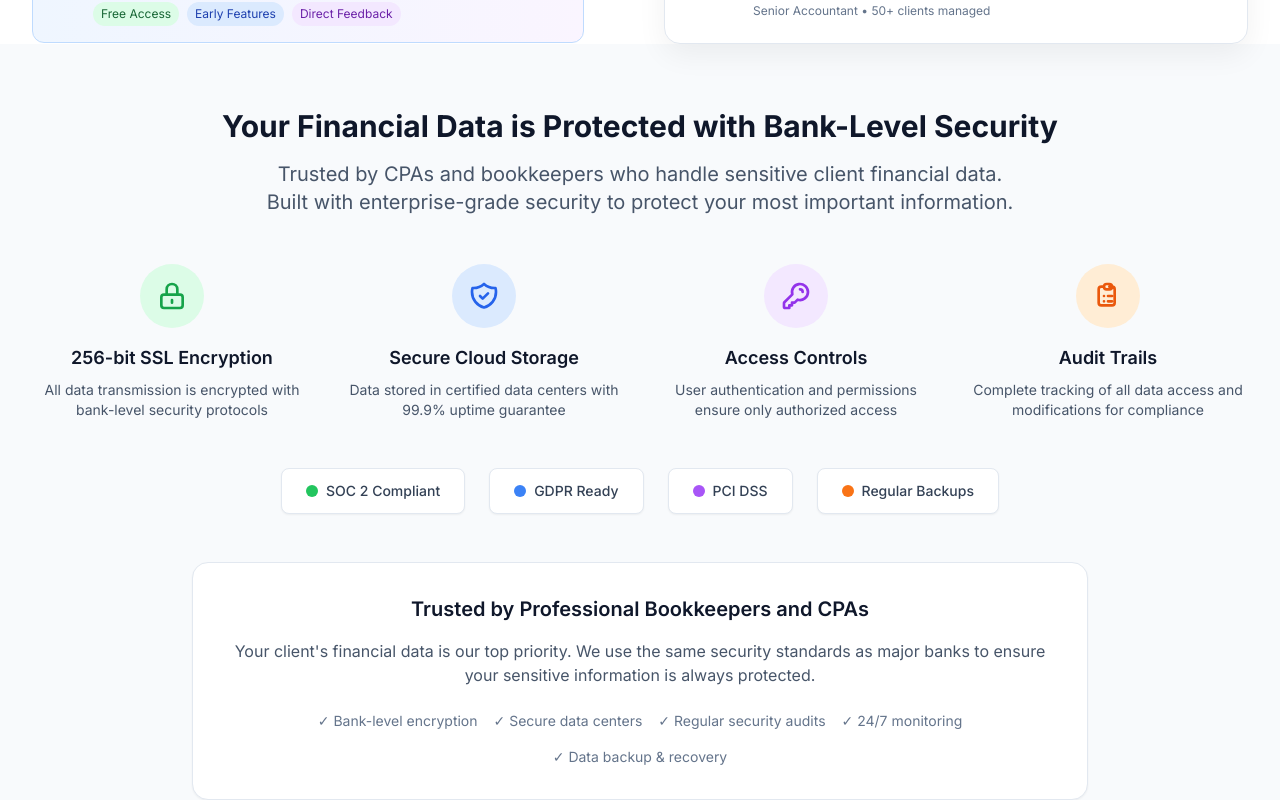
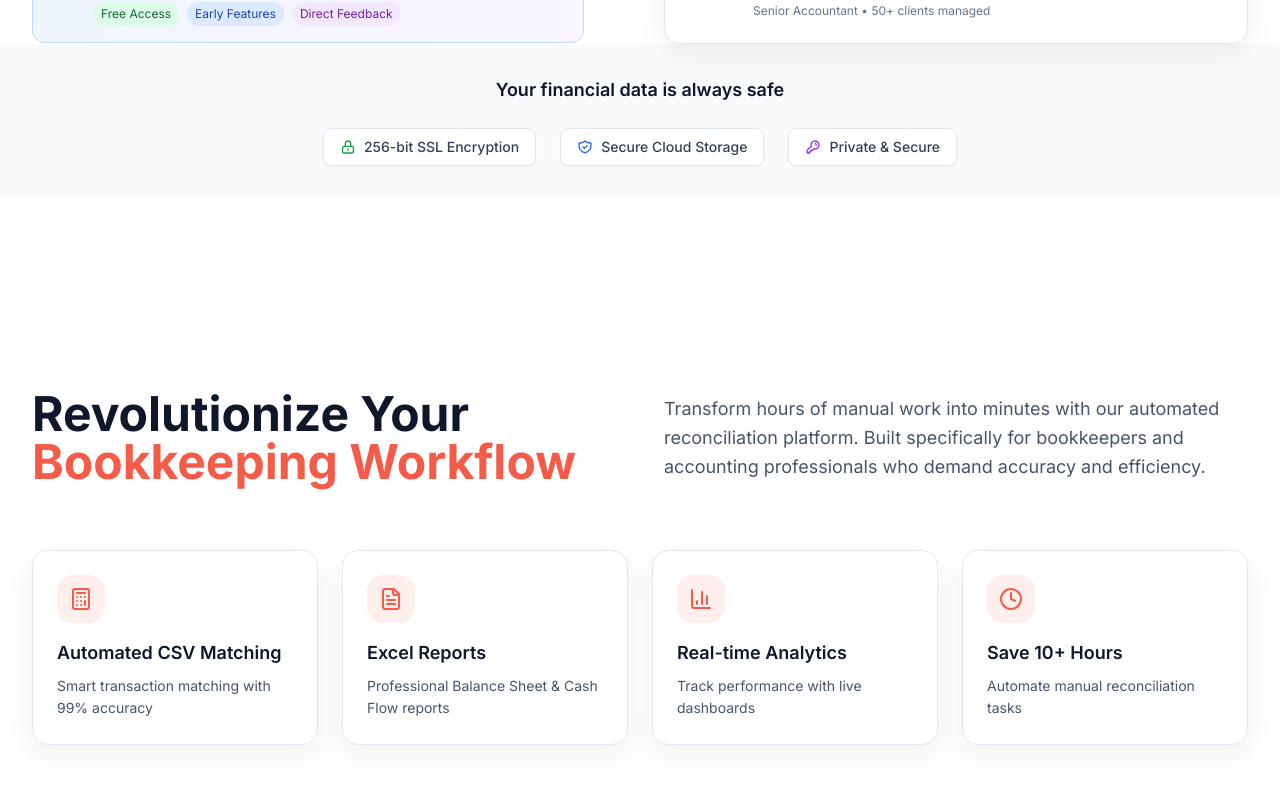
Before and after one commit to algominds35/bank-reconciliation-tool, a Next.js app: page / in a window 1280 px wide. Shown: the part 840-1640 px from the top of the page. Built offline with nearby package versions, Linux system fonts and the light colour scheme.

Commit message:
Simplify security section - replace overwhelming compliance badges with simple, reassuring security badges

```diff
--- a/src/components/CSVFirstHero.tsx
+++ b/src/components/CSVFirstHero.tsx
@@ -265,161 +265,46 @@ export default function CSVFirstHero() {
         </div>
       </div>
 
-      {/* Security Section */}
-      <div className="bg-slate-50 py-16">
+      {/* Simple Security Badges */}
+      <div className="bg-slate-50 py-8">
         <div className="max-w-7xl mx-auto px-4 sm:px-6 lg:px-8">
           <motion.div
             initial={{ opacity: 0, y: 20 }}
             whileInView={{ opacity: 1, y: 0 }}
             transition={{ duration: 0.6 }}
             viewport={{ once: true }}
-            className="text-center mb-12"
+            className="text-center"
           >
-            <h2 className="text-3xl font-bold text-slate-900 mb-4">
-              Your Financial Data is Protected with Bank-Level Security
-            </h2>
-            <p className="text-xl text-slate-600 max-w-3xl mx-auto">
-              Trusted by CPAs and bookkeepers who handle sensitive client financial data.
-              Built with enterprise-grade security to protect your most important information.
-            </p>
-          </motion.div>
+            <h3 className="text-lg font-semibold text-slate-900 mb-6">
+              Your financial data is always safe
+            </h3>
 
-          <div className="grid grid-cols-1 md:grid-cols-2 lg:grid-cols-4 gap-8">
-            {/* Security Feature 1 */}
-            <motion.div
-              initial={{ opacity: 0, y: 20 }}
-              whileInView={{ opacity: 1, y: 0 }}
-              transition={{ duration: 0.6, delay: 0.1 }}
-              viewport={{ once: true }}
-              className="text-center"
-            >
-              <div className="w-16 h-16 bg-green-100 rounded-full flex items-center justify-center mx-auto mb-4">
-                <svg className="w-8 h-8 text-green-600" fill="none" stroke="currentColor" viewBox="0 0 24 24">
-                  <path strokeLinecap="round" strokeLinejoin="round" strokeWidth={2} d="M12 15v2m-6 4h12a2 2 0 002-2v-6a2 2 0 00-2-2H6a2 2 0 00-2 2v6a2 2 0 002 2zm10-10V7a4 4 0 00-8 0v4h8z" />
-                </svg>
-              </div>
-              <h3 className="text-lg font-semibold text-slate-900 mb-2">256-bit SSL Encryption</h3>
-              <p className="text-slate-600 text-sm">
-                All data transmission is encrypted with bank-level security protocols
-              </p>
-            </motion.div>
-
-            {/* Security Feature 2 */}
-            <motion.div
-              initial={{ opacity: 0, y: 20 }}
-              whileInView={{ opacity: 1, y: 0 }}
-              transition={{ duration: 0.6, delay: 0.2 }}
-              viewport={{ once: true }}
-              className="text-center"
-            >
-              <div className="w-16 h-16 bg-blue-100 rounded-full flex items-center justify-center mx-auto mb-4">
-                <svg className="w-8 h-8 text-blue-600" fill="none" stroke="currentColor" viewBox="0 0 24 24">
-                  <path strokeLinecap="round" strokeLinejoin="round" strokeWidth={2} d="M9 12l2 2 4-4m5.618-4.016A11.955 11.955 0 0112 2.944a11.955 11.955 0 01-8.618 3.04A12.02 12.02 0 003 9c0 5.591 3.824 10.29 9 11.622 5.176-1.332 9-6.03 9-11.622 0-1.042-.133-2.052-.382-3.016z" />
-                </svg>
-              </div>
-              <h3 className="text-lg font-semibold text-slate-900 mb-2">Secure Cloud Storage</h3>
-              <p className="text-slate-600 text-sm">
-                Data stored in certified data centers with 99.9% uptime guarantee
-              </p>
-            </motion.div>
-
-            {/* Security Feature 3 */}
-            <motion.div
-              initial={{ opacity: 0, y: 20 }}
-              whileInView={{ opacity: 1, y: 0 }}
-              transition={{ duration: 0.6, delay: 0.3 }}
-              viewport={{ once: true }}
-              className="text-center"
-            >
-              <div className="w-16 h-16 bg-purple-100 rounded-full flex items-center justify-center mx-auto mb-4">
-                <svg className="w-8 h-8 text-purple-600" fill="none" stroke="currentColor" viewBox="0 0 24 24">
-                  <path strokeLinecap="round" strokeLinejoin="round" strokeWidth={2} d="M15 7a2 2 0 012 2m4 0a6 6 0 01-7.743 5.743L11 17H9v2H7v2H4a1 1 0 01-1-1v-2.586a1 1 0 01.293-.707l5.964-5.964A6 6 0 1121 9z" />
-                </svg>
-              </div>
-              <h3 className="text-lg font-semibold text-slate-900 mb-2">Access Controls</h3>
-              <p className="text-slate-600 text-sm">
-                User authentication and permissions ensure only authorized access
-              </p>
-            </motion.div>
-
-            {/* Security Feature 4 */}
-            <motion.div
-              initial={{ opacity: 0, y: 20 }}
-              whileInView={{ opacity: 1, y: 0 }}
-              transition={{ duration: 0.6, delay: 0.4 }}
-              viewport={{ once: true }}
-              className="text-center"
-            >
-              <div className="w-16 h-16 bg-orange-100 rounded-full flex items-center justify-center mx-auto mb-4">
-                <svg className="w-8 h-8 text-orange-600" fill="none" stroke="currentColor" viewBox="0 0 24 24">
-                  <path strokeLinecap="round" strokeLinejoin="round" strokeWidth={2} d="M9 5H7a2 2 0 00-2 2v10a2 2 0 002 2h8a2 2 0 002-2V7a2 2 0 00-2-2h-2M9 5a2 2 0 002 2h2a2 2 0 002-2M9 5a2 2 0 012-2h2a2 2 0 012 2m-3 7h3m-3 4h3m-6-4h.01M9 16h.01" />
-                </svg>
-              </div>
-              <h3 className="text-lg font-semibold text-slate-900 mb-2">Audit Trails</h3>
-              <p className="text-slate-600 text-sm">
-                Complete tracking of all data access and modifications for compliance
-              </p>
-            </motion.div>
-          </div>
-
-          {/* Compliance Badges */}
-          <motion.div
-            initial={{ opacity: 0, y: 20 }}
-            whileInView={{ opacity: 1, y: 0 }}
-            transition={{ duration: 0.6, delay: 0.5 }}
-            viewport={{ once: true }}
-            className="mt-12 text-center"
-          >
             <div className="flex flex-wrap justify-center items-center gap-6">
-              <div className="bg-white px-6 py-3 rounded-lg border border-slate-200 shadow-sm">
+              <div className="bg-white px-4 py-2 rounded-lg border border-slate-200 shadow-sm">
                 <div className="flex items-center gap-2">
-                  <div className="w-3 h-3 bg-green-500 rounded-full"></div>
-                  <span className="text-sm font-medium text-slate-700">SOC 2 Compliant</span>
+                  <svg className="w-4 h-4 text-green-600" fill="none" stroke="currentColor" viewBox="0 0 24 24">
+                    <path strokeLinecap="round" strokeLinejoin="round" strokeWidth={2} d="M12 15v2m-6 4h12a2 2 0 002-2v-6a2 2 0 00-2-2H6a2 2 0 00-2 2v6a2 2 0 002 2zm10-10V7a4 4 0 00-8 0v4h8z" />
+                  </svg>
+                  <span className="text-sm font-medium text-slate-700">256-bit SSL Encryption</span>
                 </div>
               </div>
-              <div className="bg-white px-6 py-3 rounded-lg border border-slate-200 shadow-sm">
+
+              <div className="bg-white px-4 py-2 rounded-lg border border-slate-200 shadow-sm">
                 <div className="flex items-center gap-2">
-                  <div className="w-3 h-3 bg-blue-500 rounded-full"></div>
-                  <span className="text-sm font-medium text-slate-700">GDPR Ready</span>
+                  <svg className="w-4 h-4 text-blue-600" fill="none" stroke="currentColor" viewBox="0 0 24 24">
+                    <path strokeLinecap="round" strokeLinejoin="round" strokeWidth={2} d="M9 12l2 2 4-4m5.618-4.016A11.955 11.955 0 0112 2.944a11.955 11.955 0 01-8.618 3.04A12.02 12.02 0 003 9c0 5.591 3.824 10.29 9 11.622 5.176-1.332 9-6.03 9-11.622 0-1.042-.133-2.052-.382-3.016z" />
+                  </svg>
+                  <span className="text-sm font-medium text-slate-700">Secure Cloud Storage</span>
                 </div>
               </div>
-              <div className="bg-white px-6 py-3 rounded-lg border border-slate-200 shadow-sm">
+
+              <div className="bg-white px-4 py-2 rounded-lg border border-slate-200 shadow-sm">
                 <div className="flex items-center gap-2">
-                  <div className="w-3 h-3 bg-purple-500 rounded-full"></div>
-                  <span className="text-sm font-medium text-slate-700">PCI DSS</span>
+                  <svg className="w-4 h-4 text-purple-600" fill="none" stroke="currentColor" viewBox="0 0 24 24">
+                    <path strokeLinecap="round" strokeLinejoin="round" strokeWidth={2} d="M15 7a2 2 0 012 2m4 0a6 6 0 01-7.743 5.743L11 17H9v2H7v2H4a1 1 0 01-1-1v-2.586a1 1 0 01.293-.707l5.964-5.964A6 6 0 1121 9z" />
+                  </svg>
+                  <span className="text-sm font-medium text-slate-700">Private & Secure</span>
                 </div>
-              </div>
-              <div className="bg-white px-6 py-3 rounded-lg border border-slate-200 shadow-sm">
-                <div className="flex items-center gap-2">
-                  <div className="w-3 h-3 bg-orange-500 rounded-full"></div>
-                  <span className="text-sm font-medium text-slate-700">Regular Backups</span>
-                </div>
-              </div>
-            </div>
-          </motion.div>
-
-          {/* Trust Message */}
-          <motion.div
-            initial={{ opacity: 0, y: 20 }}
-            whileInView={{ opacity: 1, y: 0 }}
-            transition={{ duration: 0.6, delay: 0.6 }}
-            viewport={{ once: true }}
-            className="mt-12 text-center"
-          >
-            <div className="bg-white rounded-2xl border border-slate-200 shadow-sm p-8 max-w-4xl mx-auto">
-              <h3 className="text-xl font-semibold text-slate-900 mb-4">
-                Trusted by Professional Bookkeepers and CPAs
-              </h3>
-              <p className="text-slate-600 mb-6">
-                Your client's financial data is our top priority. We use the same security standards
-                as major banks to ensure your sensitive information is always protected.
-              </p>
-              <div className="flex flex-wrap justify-center gap-4 text-sm text-slate-500">
-                <span>✓ Bank-level encryption</span>
-                <span>✓ Secure data centers</span>
-                <span>✓ Regular security audits</span>
-                <span>✓ 24/7 monitoring</span>
-                <span>✓ Data backup & recovery</span>
               </div>
             </div>
           </motion.div>
```
